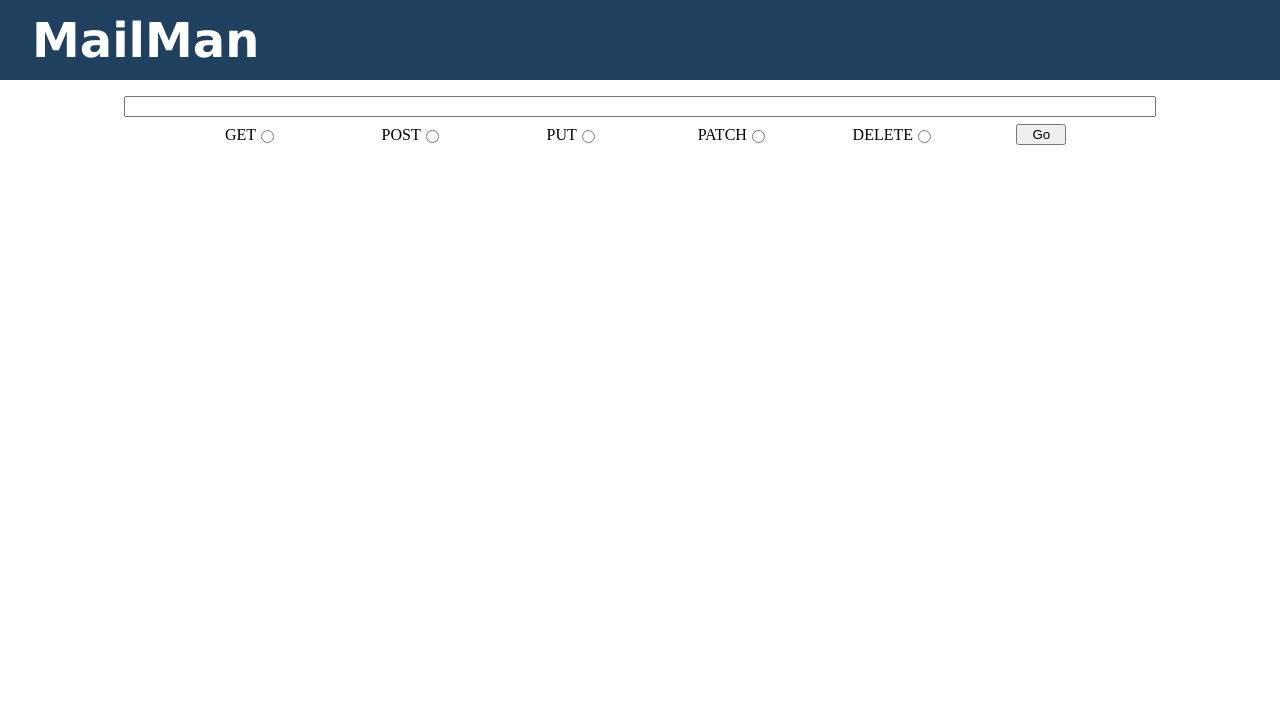
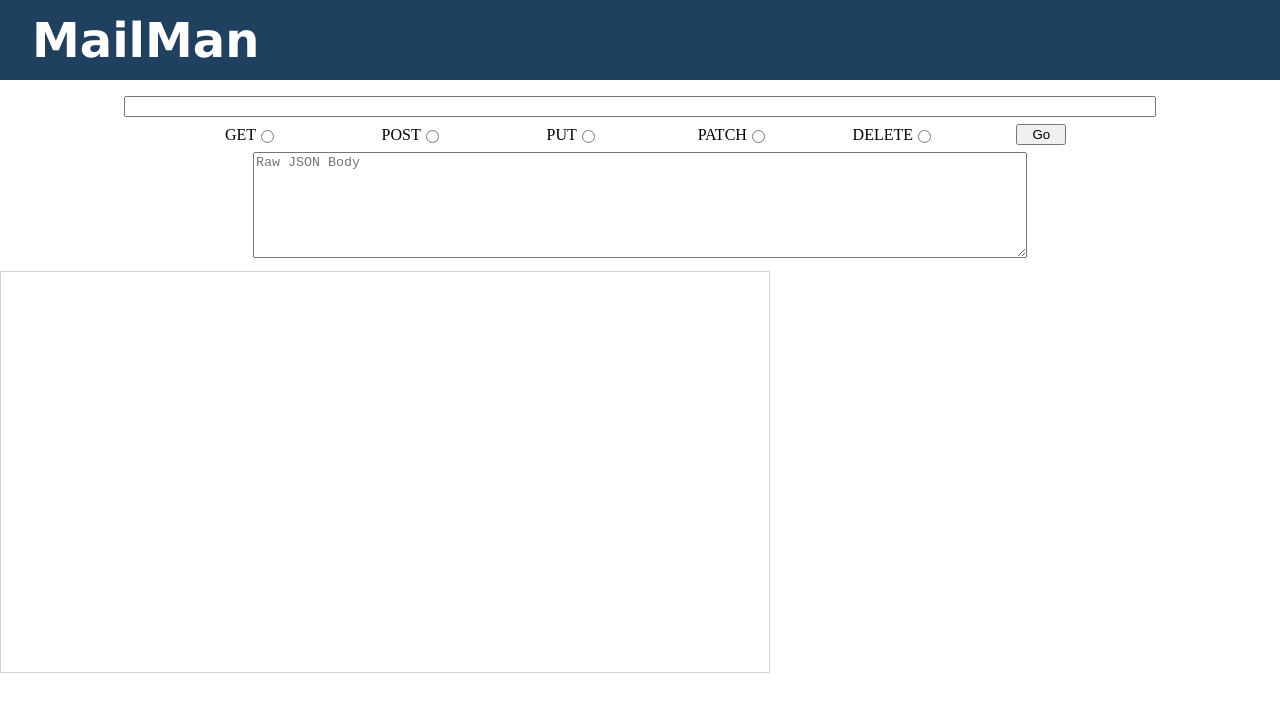
Before and after one commit to chase-abbott/postman-clone, a React app: page / in a window 1280 px wide. Shown: the top 712 px of the page. Built offline with nearby package versions, Linux system fonts and the light colour scheme.

Commit message:
start results dispay

```diff
--- a/src/components/results/Results.jsx
+++ b/src/components/results/Results.jsx
@@ -1,10 +1,16 @@
 import React from 'react';
-// import styled from 'styled-components';
+import styled from 'styled-components';
 
+const ResultsArea = styled.pre`
+background-color: white;
+height: 50vh;
+border: 1px solid lightgray;
+width: 60%;
+`;
 
 
 const Results = () => {
-  return <pre></pre>;
+  return <ResultsArea/>;
 };
 
 export default Results;
--- a/src/components/search/Search.jsx
+++ b/src/components/search/Search.jsx
@@ -44,7 +44,18 @@ height: 80%;
 width: 50px;
 `;
 
-const Search = ({ onMethodChange, urlInput, onTextChange, onSubmit }) => {
+const JSONBody = styled.textarea`
+width: 60%;
+height: 100px;
+`;
+
+const Search = ({
+  onMethodChange,
+  urlInput,
+  onTextChange,
+  onSubmit,
+  body,
+  onBodyChange }) => {
   return (
     <SearchForm onSubmit={onSubmit}>
       <SearchBar
@@ -96,6 +107,11 @@ const Search = ({ onMethodChange, urlInput, onTextChange, onSubmit }) => {
         </RadioContainer>
         <SubmitButton> Go </SubmitButton>
       </InputBar>
+      <JSONBody
+        placeholder="Raw JSON Body"
+        name="body"
+        value={body}
+        onChange={onBodyChange}/>
     </SearchForm>
   );
 };
@@ -105,6 +121,8 @@ Search.propTypes = {
   urlInput: PropTypes.string,
   onTextChange: PropTypes.func.isRequired,
   onSubmit: PropTypes.func.isRequired,
+  body: PropTypes.string,
+  onBodyChange: PropTypes.func.isRequired,
 };
 
 export default Search;
--- a/src/containers/RequestCointainer.jsx
+++ b/src/containers/RequestCointainer.jsx
@@ -27,7 +27,7 @@ export default class RequestContainer extends Component {
   state = {
     urlInput: '',
     method: '',
-    body: {},
+    body: '',
     data: {
       'root': {
         'Yo': 'Make a Fetch!'
@@ -64,6 +64,10 @@ export default class RequestContainer extends Component {
     }
   }
 
+  handleBodyChange = ({ target }) => {
+    this.setState({ [target.name]: target.value });
+  }
+
   render(){
     return (
       <Body>
@@ -74,7 +78,10 @@ export default class RequestContainer extends Component {
           onMethodChange={this.handleMethodChange}
           urlInput={this.state.urlInput}
           onTextChange={this.handleTextChange}
-          onSubmit={this.handleSubmit}/>
+          onSubmit={this.handleSubmit}
+          body={this.state.body}
+          onBodyChange={this.handleBodyChange}/>
+
         <Results/>
       </Body>
     );
```
